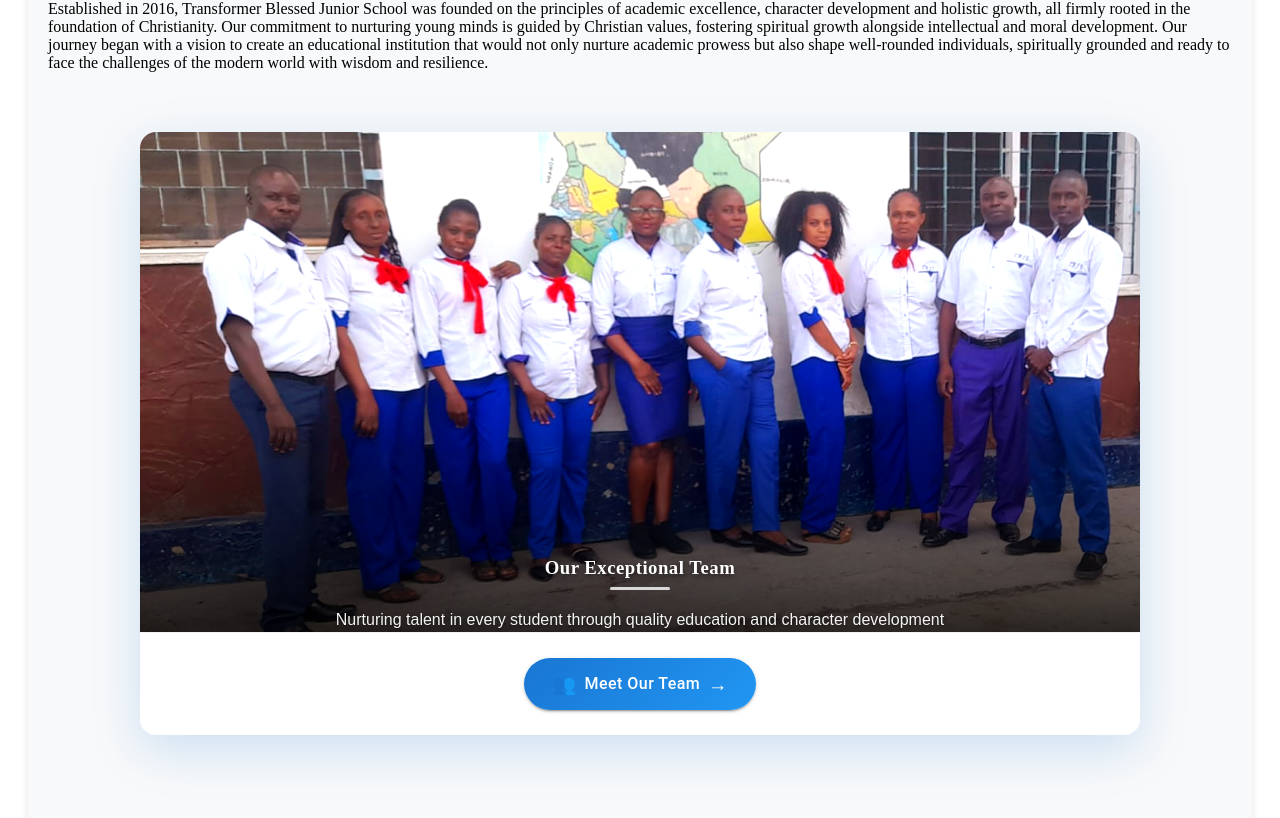
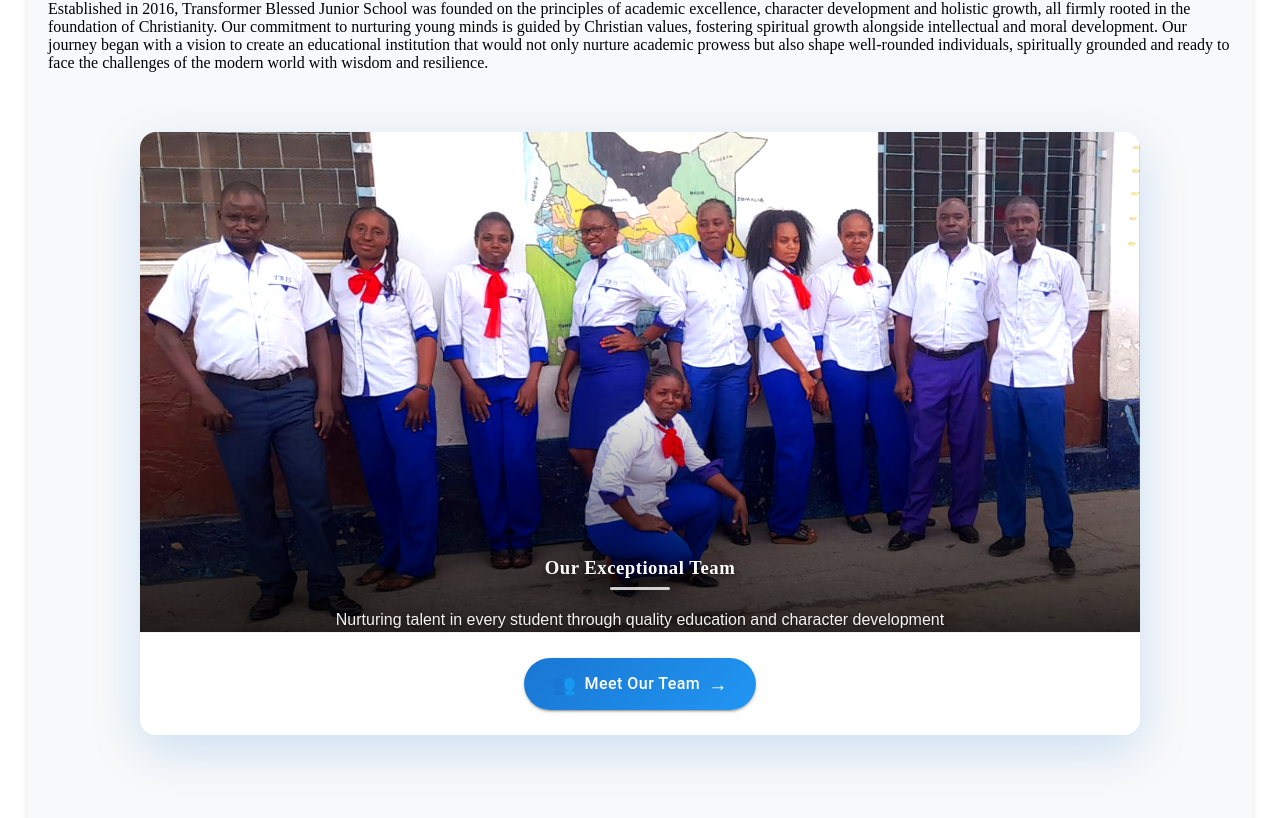
Before and after one commit to elly-design/tbjs-system, a React (Vite) app: page /about in a window 1280 px wide. Shown: the part 654-1472 px from the top of the page. Built offline with nearby package versions, Linux system fonts and the light colour scheme.

Commit message:
Replace uniform.jpeg with jss.jpeg in the about page

```diff
--- a/src/pages/About.jsx
+++ b/src/pages/About.jsx
@@ -143,7 +143,7 @@ const About = () => {
                   overflow: 'hidden'
                 }}>
                   <img
-                    src="/uniform.jpeg"
+                    src="/jss.jpeg"
                     alt="Our Dedicated Staff"
                     style={{
                       position: 'absolute',
--- a/src/pages/Home.jsx
+++ b/src/pages/Home.jsx
@@ -68,7 +68,7 @@ const Home = () => {
       title: 'Academic Brilliance',
       description: 'We provide a dynamic learning atmosphere where every child is encouraged to ask questions, think creatively and explore knowledge beyond the classroom. Our learners gain both academic strength and practical skills to succeed in life.',
       image: '/public/grade 4.jpeg',
-      fallbackImage: '/public/grade 5.jpeg',
+      fallbackImage: '/public/grade 4.jpeg',
       tags: ['Science', 'Mathematics', 'Languages', 'Arts', 'French']
     }
   ];
```
Also changed, not shown: public/jss.jpeg (added), public/uniform.jpeg (deleted).
